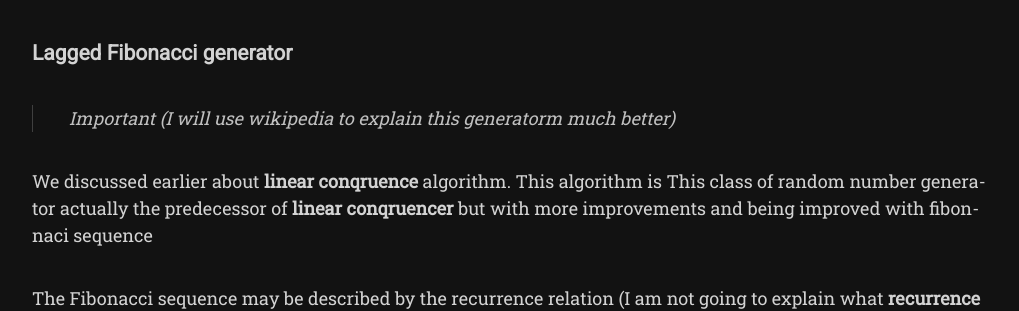
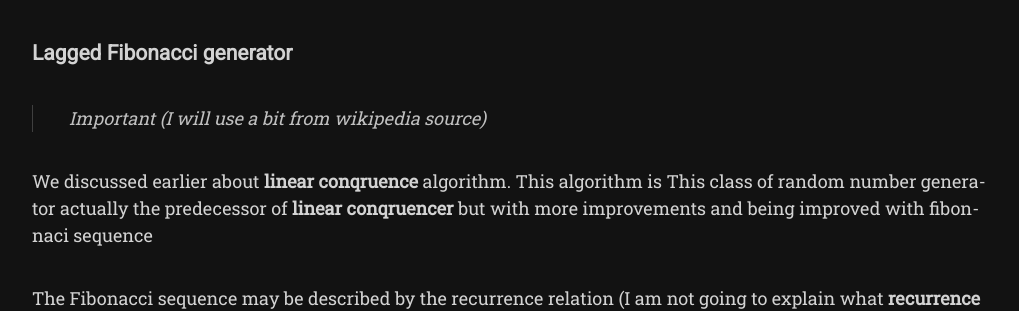
Before and after one commit to vx-zone/vx-zone.github.io, a Jekyll site: the page built from _posts/2022-09-03-randomtheory-ahmet.md, in a window 1280 px wide. Shown: the part 4407-4718 px from the top of the page, without its empty margins (130-1149 px from the left). Built offline with Jekyll 4.4.1, drawn with Linux system fonts in a browser that asks for light colours; nearby versions of some CDN libraries; some web fonts are replaced; formulas are drawn with MathJax 3; comment, search, counter and statistics services are not loaded.

Commit message:
Update 2022-09-03-randomtheory-ahmet.md

```diff
--- a/_posts/2022-09-03-randomtheory-ahmet.md
+++ b/_posts/2022-09-03-randomtheory-ahmet.md
@@ -249,7 +249,7 @@ Once time, when you might want to use random numbers from Linux Kernel, you can
 
 ### Lagged Fibonacci generator
 
-> Important (I will use wikipedia to explain this generatorm much better)
+> Important (I will use a bit from wikipedia source)
 
 We discussed earlier about **linear conqruence** algorithm. This algorithm is This class of random number generator actually the predecessor of **linear conqruencer** but with more improvements and being improved with fibonnaci sequence
 
```
